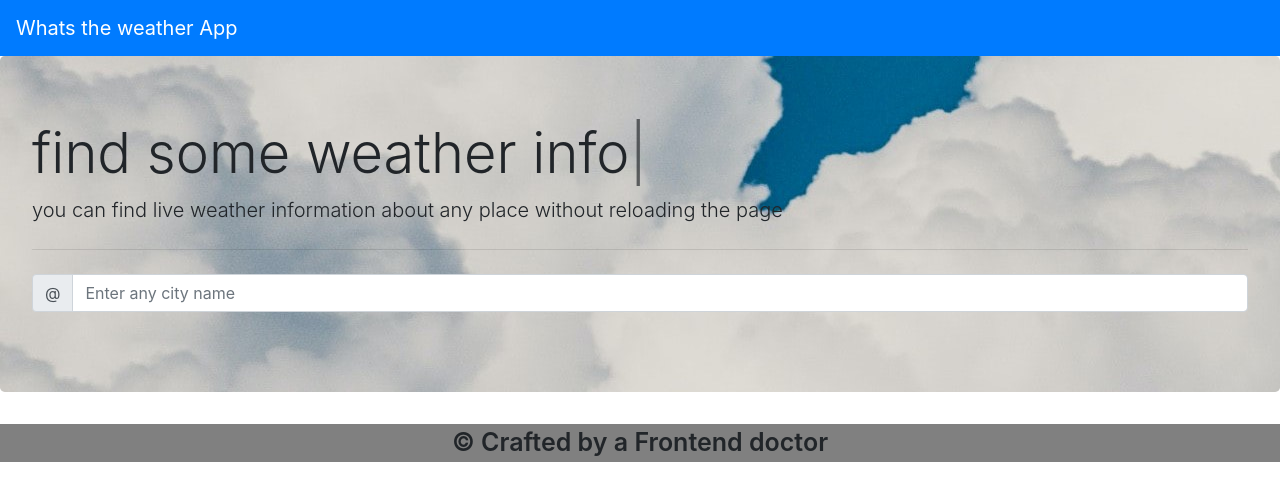
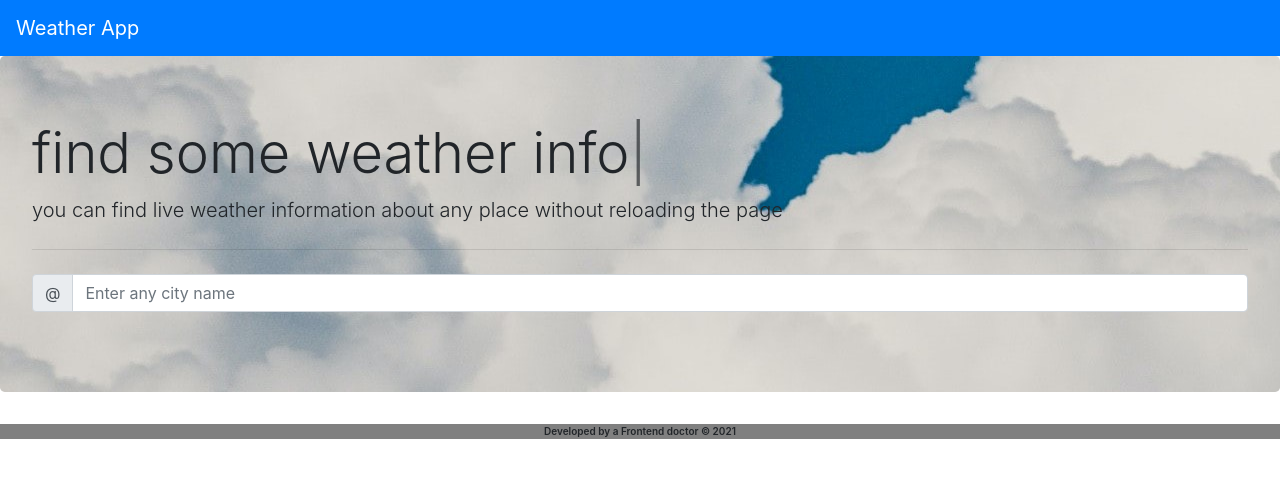
Before and after one commit to Dr-Ace2/weatherappgit, a plain HTML site: page index.html in a window 1280 px wide. Drawn offline with nearby package versions, Linux system fonts and the light colour scheme.

Commit message:
find the weather

```diff
--- a/index.html
+++ b/index.html
@@ -18,7 +18,7 @@
     <div class="container-fluid"></div>
 
      <nav class="navbar navbar-expand-lg navbar-dark bg-primary">
-        <a class="navbar-brand" href="#">Whats the weather App</a>
+        <a class="navbar-brand" href="#">Weather App</a>
         </button>
         <div class="collapse navbar-collapse" id="navbarSupportedContent">
 
@@ -47,7 +47,7 @@
 
     </div>
 
-<footer id="foot"> &#169; Crafted by a Frontend doctor</footer>
+<footer id="foot">  Developed by a Frontend doctor &#169; 2021</footer>
   </div>
 
 
--- a/style.css
+++ b/style.css
@@ -32,7 +32,7 @@
 #foot{
     background-color: grey;
     text-align: center;
-    font-size: 25px;
+    font-size: 10px;
     font-weight: 600;
 
 }
```
